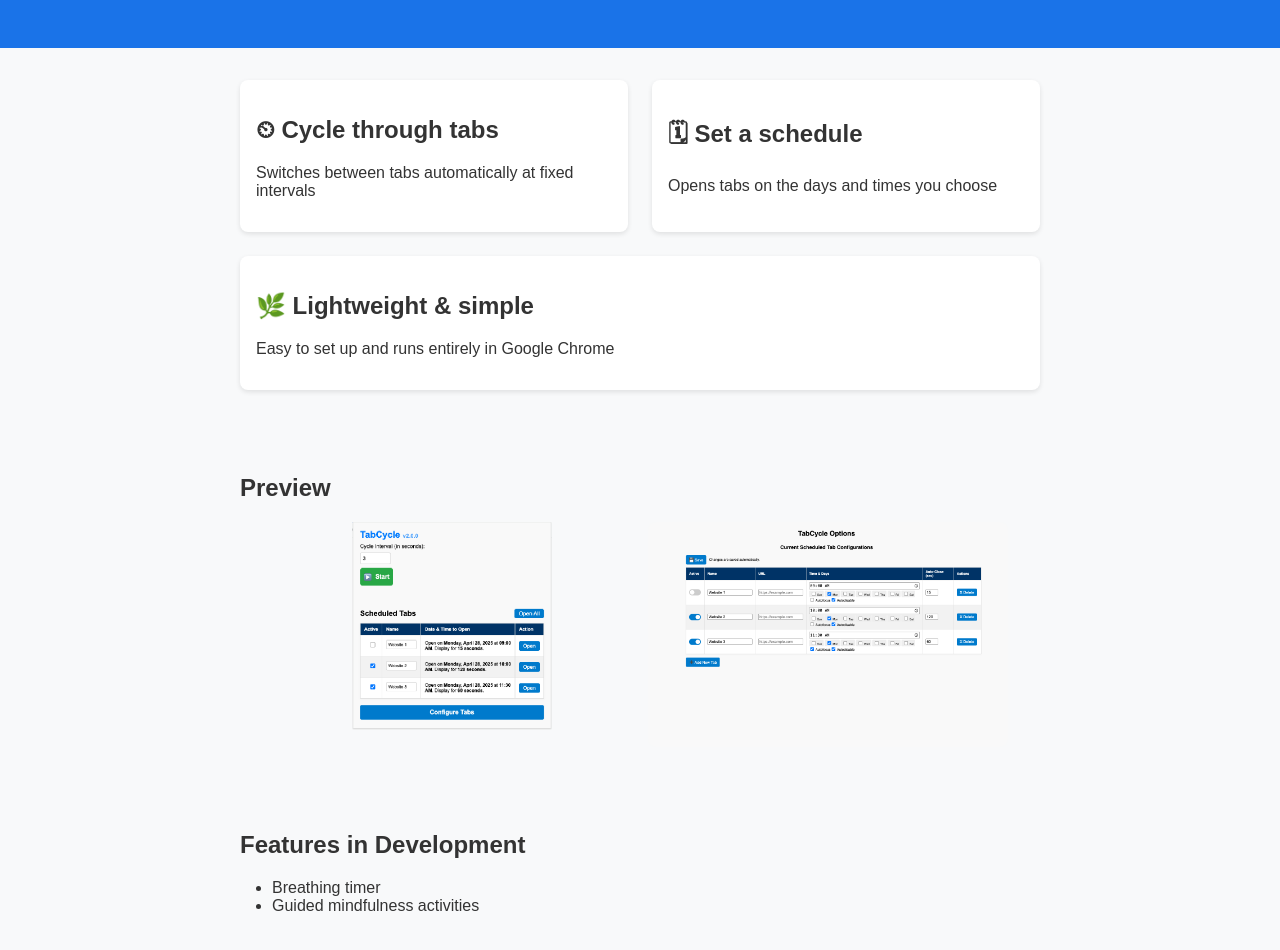
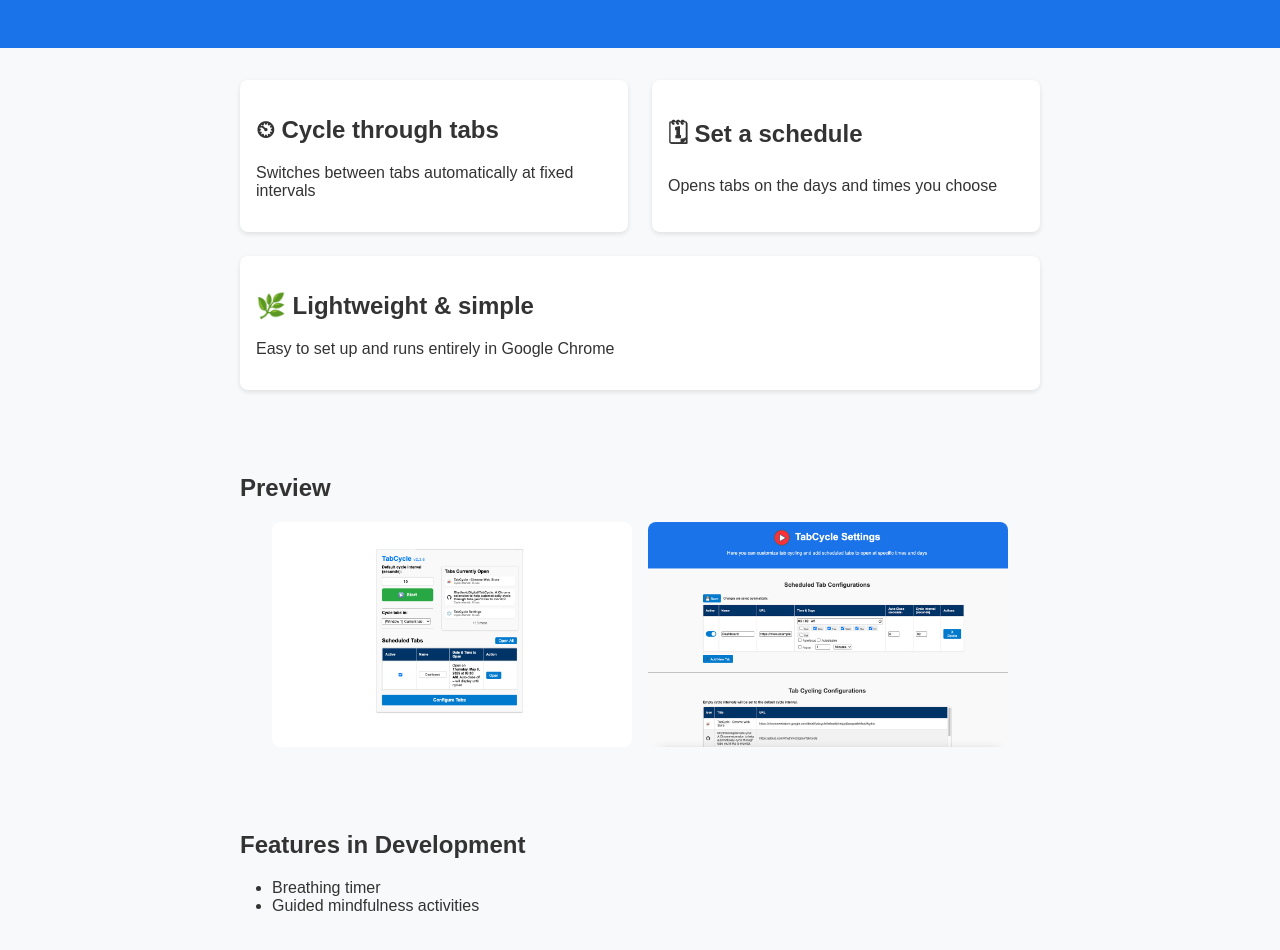
Before and after one commit to RhythmicDigital/TabCycleWebsite, a plain HTML site: page index.html in a window 1280 px wide. Shown: the part 140-1090 px from the top of the page. Drawn offline with Linux system fonts and the light colour scheme.

Commit message:
Update preview images

```diff
--- a/index.html
+++ b/index.html
@@ -34,8 +34,8 @@
   <section id="demo">
     <h2>Preview</h2>
     <div class="preview-images">
-      <img src="tabcycle-preview_1.png" alt="TabCycle+ preview UI" class="lightbox-img" data-src="tabcycle-preview_1.png">
-      <img src="tabcycle-preview_2.png" alt="TabCycle+ preview UI" class="lightbox-img" data-src="tabcycle-preview_2.png">
+      <img src="tabcycle-preview_1.jpg" alt="TabCycle+ preview UI" class="lightbox-img" data-src="tabcycle-preview_1.jpg">
+      <img src="tabcycle-preview_2.jpg" alt="TabCycle+ preview UI" class="lightbox-img" data-src="tabcycle-preview_2.jpg">
     </div>
   </section>
 
```
Also changed, not shown: tabcycle-preview_1.jpg (added), tabcycle-preview_1.png (deleted), tabcycle-preview_2.jpg (added), tabcycle-preview_2.png (deleted).
